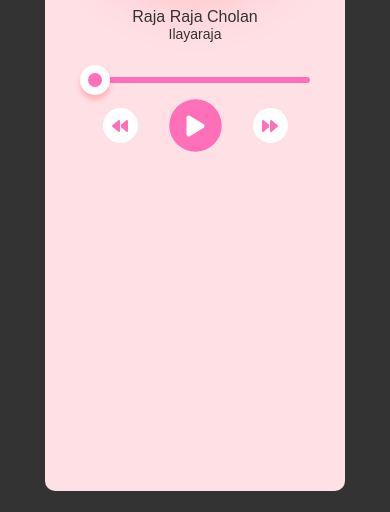
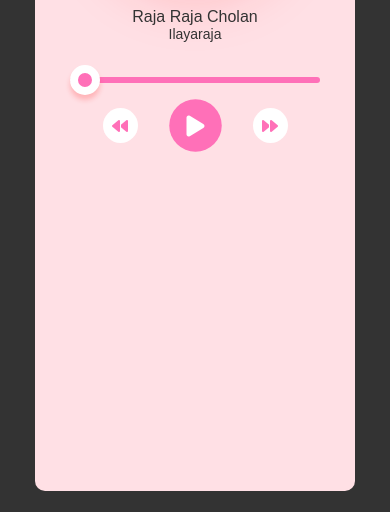
Before and after one commit to VaithegiV/Music-player-model, a plain HTML site: page index.html in a window 390 px wide. Shown: the part 332-844 px from the top of the page. Drawn offline with Linux system fonts and the light colour scheme.

Commit message:
Update styles.css

```diff
--- a/styles.css
+++ b/styles.css
@@ -98,9 +98,9 @@
 }
 
 @media screen and (min-width:300px) and (max-width:500px){
-  .music-player{
-    width: 300px;
-    height: 95vh;
+.music-player{
+    width: 320px;
+    height: 95%;
   }
   .controls div{
     width: 35px;
```
